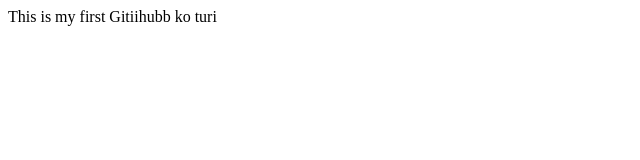
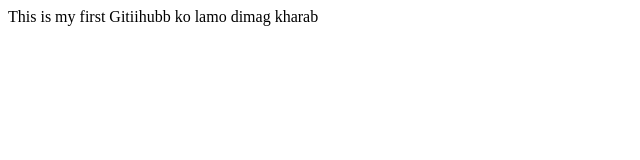
Before and after one commit to knikesh2058-sys/suruma, a plain HTML site: page github.html in a window 1280 px wide. Shown: the whole page, without its empty margins (0-640 px from the left). Drawn offline with Linux system fonts and the light colour scheme.

Commit message:
lado jasto

```diff
--- a/github.html
+++ b/github.html
@@ -7,6 +7,6 @@
     </title>
 </head>
 <body>
-    This is my first Gitiihubb ko turi
+    This is my first Gitiihubb ko lamo dimag kharab
 </body>
 </html>
```
